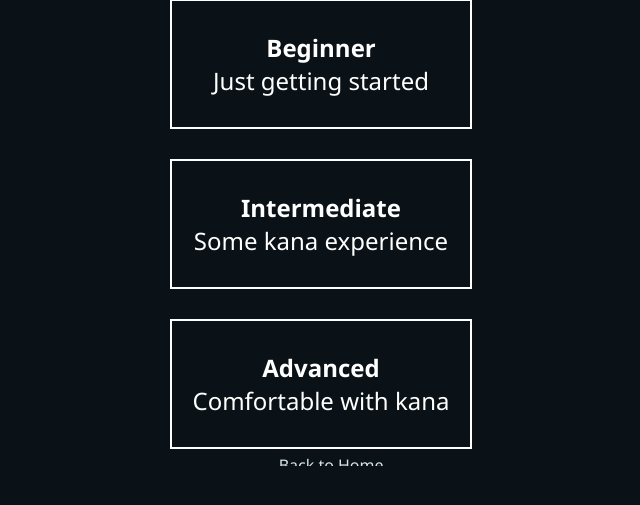
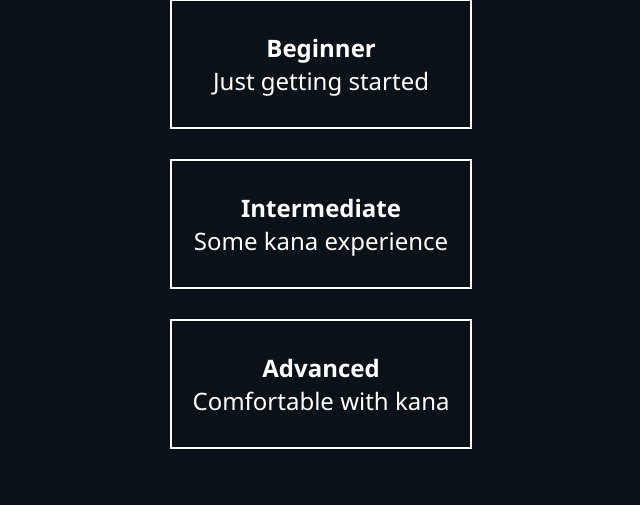
Before and after one commit to blaze-programming/Web-Systems-II-Language-Learning-Application-Project, a PHP site: page /select-kana-level.php in a window 1280 px wide. Shown: the part 254-759 px from the top of the page, without its empty margins (319-959 px from the left). Run offline with PHP 8.4, Linux system fonts and the light colour scheme.

Commit message:
Update select-kana-level.php

```diff
--- a/select-kana-level.php
+++ b/select-kana-level.php
@@ -68,11 +68,6 @@ if ($_SERVER["REQUEST_METHOD"] === "POST" && isset($_POST["kana_level"])) {
 
     </form>
 
-    <div class="back-home">
-        <a href="home.php" class="side-menu-link">
-            ← Back to Home
-        </a>
-    </div>
 
 </main>
 
```
